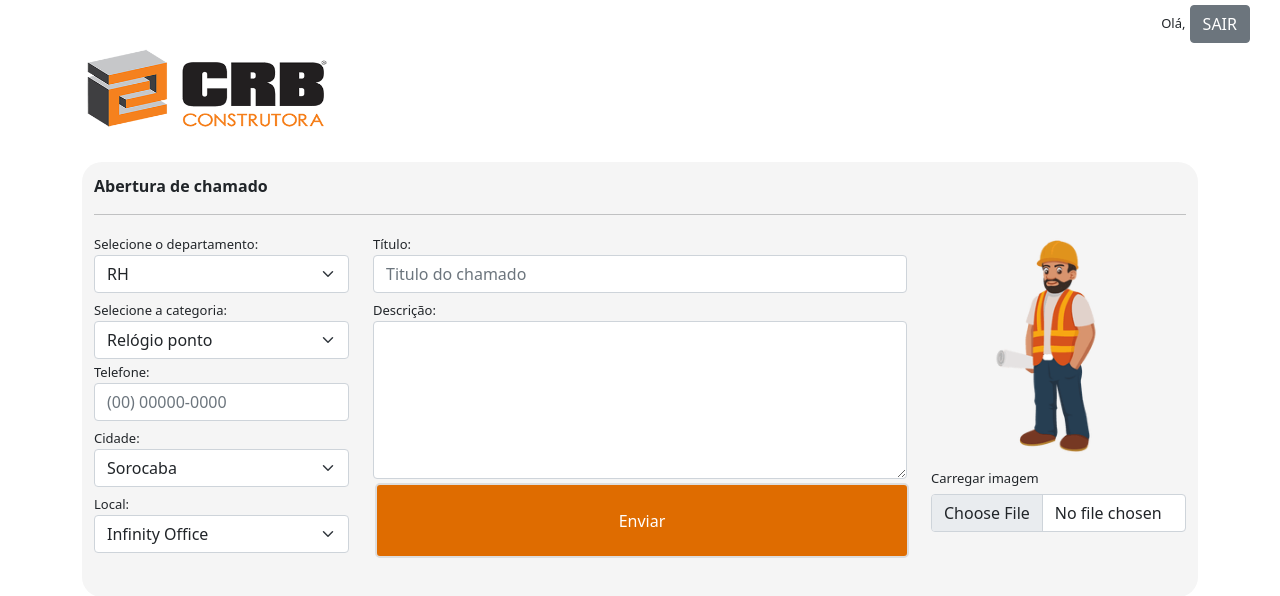
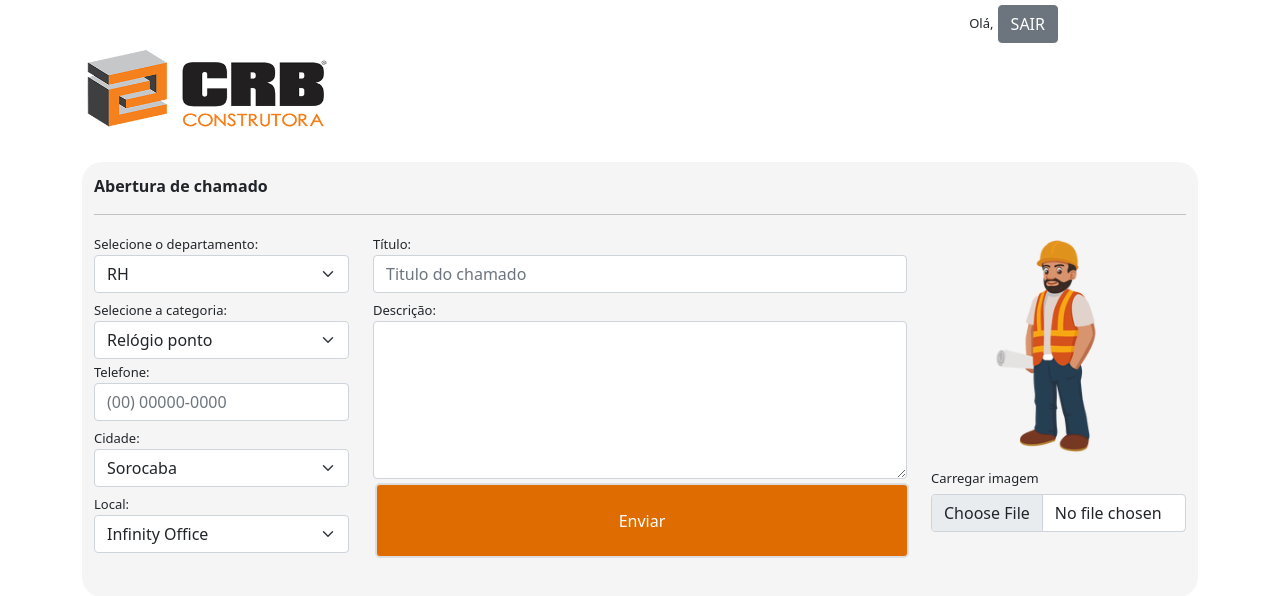
Before and after one commit to cangussu12/crb-chamados, a PHP site: page / in a window 1280 px wide. Shown: the top 596 px of the page. Run offline with PHP 8.4, Linux system fonts and the light colour scheme; the visitor is signed in with stand-in values (Sample User, id 1); data that the repository does not hold is empty; some libraries are stand-ins or nearby versions.

Commit message:
ajuste menu sair

```diff
--- a/index.php
+++ b/index.php
@@ -27,7 +27,7 @@
 
     <script src="https://ajax.googleapis.com/ajax/libs/jquery/2.1.1/jquery.min.js"></script>
 
-    <nav style="text-align: right; padding-right: 30px; padding-top:5px;">
+    <nav style="text-align: right; padding-right: 30px; padding-top:5px; width:85%">
     <label style="font-size: 13px">
                                     Olá,
                                     <?php
--- a/novo_usuario.php
+++ b/novo_usuario.php
@@ -27,7 +27,7 @@
 
     <script src="https://ajax.googleapis.com/ajax/libs/jquery/2.1.1/jquery.min.js"></script>
 
-    <nav style="text-align: right; padding-right: 30px; padding-top:5px;">
+    <nav style="text-align: right; padding-right: 30px; padding-top:5px; width:85%">
         <a href="encerrar_sessao.php">
             <button type="button" class="btn btn-secondary">SAIR</button>
         </a>
--- a/usuarios.php
+++ b/usuarios.php
@@ -31,7 +31,7 @@
     <script src="https://ajax.googleapis.com/ajax/libs/jquery/2.1.1/jquery.min.js"></script>
     <title>Usuarios</title>
 
-    <nav style="text-align: right; padding-right: 30px; padding-top:5px;">
+    <nav style="text-align: right; padding-right: 30px; padding-top:5px; width:85%">
         <a href="encerrar_sessao.php">
             <button type="button" class="btn btn-secondary">SAIR</button>
         </a>
```
